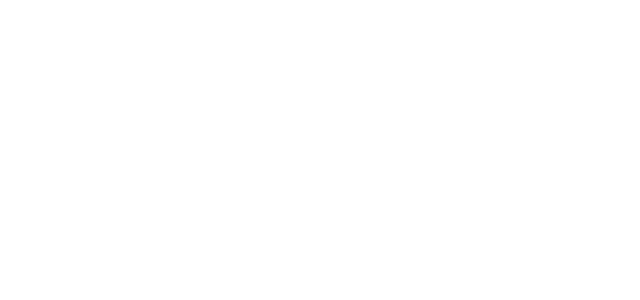
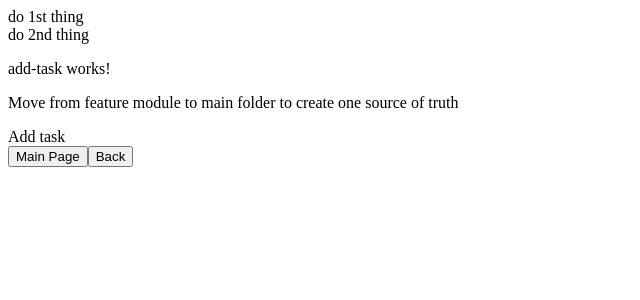
Before and after one commit to EskalonaD/WhatToDo, an Angular app: page /main/manage-tasks/ordinary-tasks in a window 1280 px wide. Before the commit this address led to /. Shown: the top 300 px of the page, without its empty margins (0-640 px from the left). Built offline with nearby package versions, Linux system fonts and the light colour scheme.

Commit message:
create nested routing for OrdniryTasksComponent, move navigation buttons into separate module and export it into existing modules

```diff
--- a/src/app/manage-tasks/manage-tasks.component.html
+++ b/src/app/manage-tasks/manage-tasks.component.html
@@ -1,7 +1,7 @@
 <p>
 
     move to another module
-    <a routerLink='/manage-tasks/ordinary-tasks'>tasks for now</a>
+    <a routerLink='ordinary-tasks'>tasks for now</a>
     <a href="">tasks for another day</a>
     <a href="">everyday routine</a>
     <a href="">circular tasks</a>
--- a/src/app/new-task/new-task-routing.module.ts
+++ b/src/app/new-task/new-task-routing.module.ts
@@ -4,7 +4,8 @@
 
 
 const routes: Routes = [
-  {path: 'manage-tasks/ordinary-tasks', component: OrdinaryTasksComponent}
+  // {path: 'manage-tasks/ordinary-tasks', component: OrdinaryTasksComponent}
+  {path: 'ordinary-tasks', component: OrdinaryTasksComponent}
 ];
 
 @NgModule({
--- a/src/app/new-task/new-task.module.ts
+++ b/src/app/new-task/new-task.module.ts
@@ -4,7 +4,9 @@
 import { OrdinaryTasksComponent } from './ordinary-tasks/ordinary-tasks.component';
 import { NewTaskRoutingModule } from './new-task-routing.module';
 // import { HeaderComponent } from '../header/header.component';
+// import {NavigationButtonsComponent} from '../navigation-buttons/navigation-buttons.component'
 
+import {NavigationButtonsModule} from '../navigation-buttons/navigation-buttons.module'
 
 //change name to Ordinary tasks
 
@@ -14,11 +16,13 @@
   declarations: [
     AddTaskComponent,
     OrdinaryTasksComponent,
+    // NavigationButtonsComponent
     // HeaderComponent
   ],
   imports: [
     CommonModule,
-    NewTaskRoutingModule
+    NewTaskRoutingModule,
+    NavigationButtonsModule
   ]
 })
 export class NewTaskModule { }
--- a/src/app/new-task/ordinary-tasks/ordinary-tasks.component.html
+++ b/src/app/new-task/ordinary-tasks/ordinary-tasks.component.html
@@ -3,3 +3,4 @@
 </div>
 <app-add-task></app-add-task>
 <!-- <app-header></app-header> -->
+<app-navigation-buttons></app-navigation-buttons>
```
Also changed, not shown: src/app/app-routing.module.ts (+11 -1 lines), src/app/app.module.ts (+6 -4 lines), src/app/navigation-buttons/navigation-buttons.module.ts (added, +16 -0 lines).
